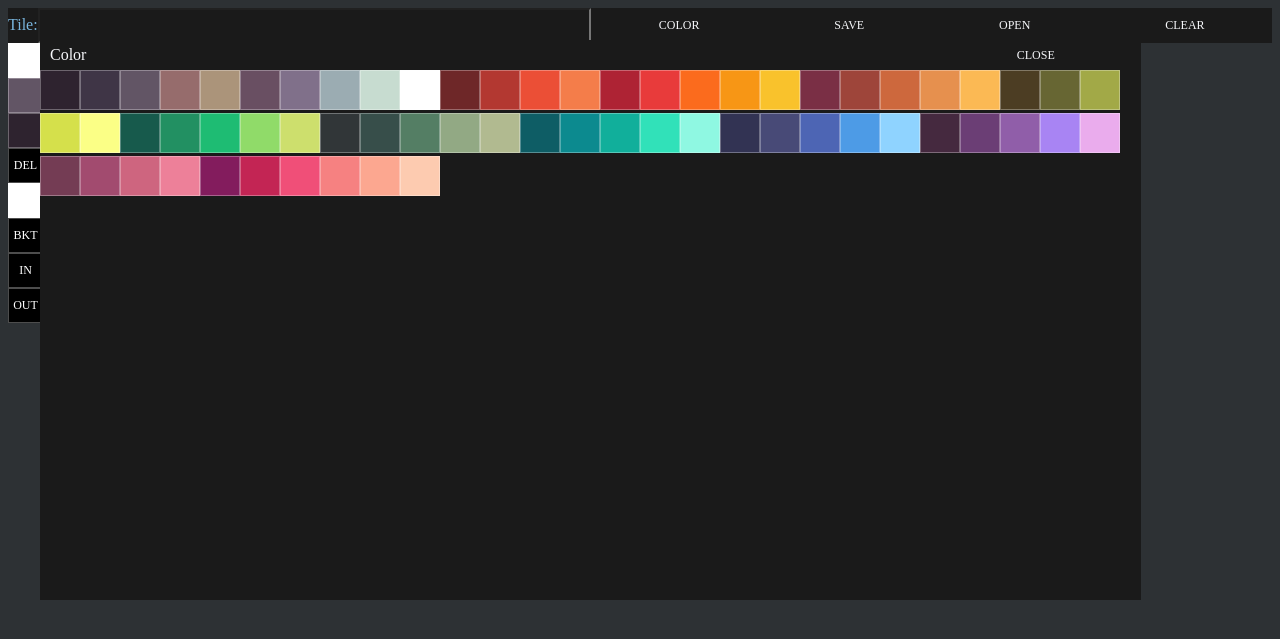
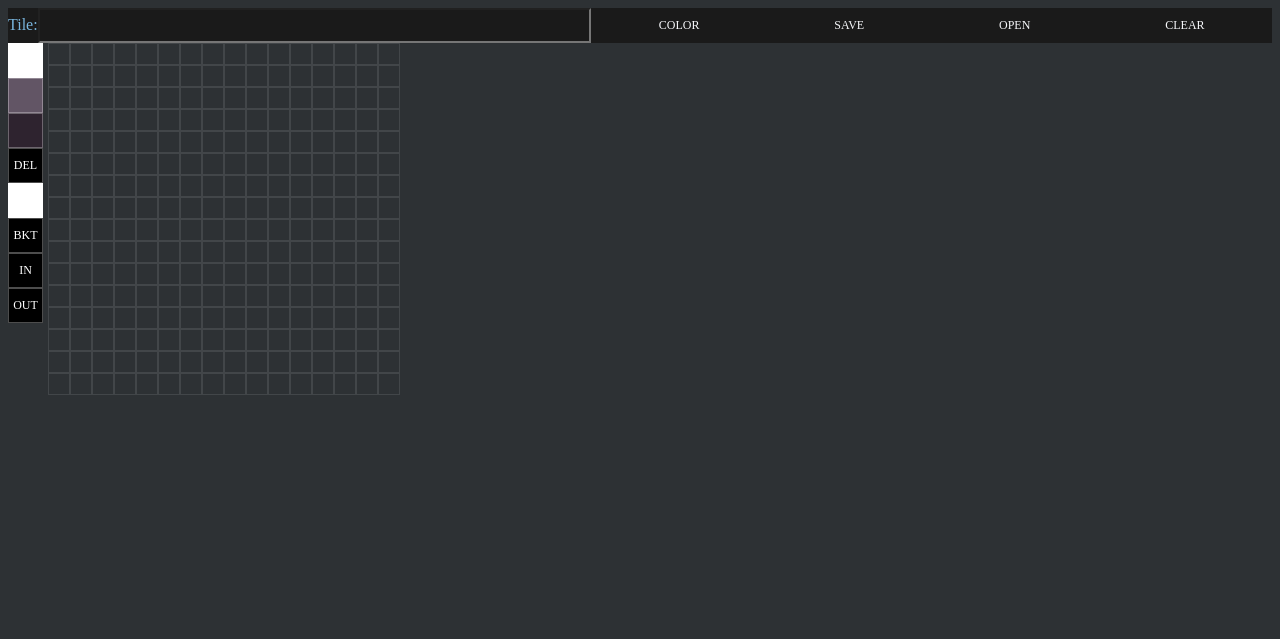
Before and after one commit to themoneytoad/ToadTools, a Flask app: page /tiles in a window 1280 px wide. Shown: the top 639 px of the page. Run offline with Flask 2, Linux system fonts and the light colour scheme; some libraries are stand-ins or nearby versions.

Commit message:
need to hide the color picker

```diff
--- a/templates/tiles.html
+++ b/templates/tiles.html
@@ -38,7 +38,7 @@
             </div>
         </div>
         <!-- Color Pick Popup -->
-        <div class="modal" id="modal" style="height:70%; top: 40px; left: 40px; display: block;width: 86%;">
+        <div class="modal" id="modal" style="height:70%; top: 40px; left: 40px; display: none; width: 86%;">
             <div class="title-fill" style="width:100%; height:30px;">
                 <div class="title" id="modal-title" style="width:80%; padding-left:10px;">Color</div>
                 <button class="bar-item" onclick="modal_close()">CLOSE</button>
```
